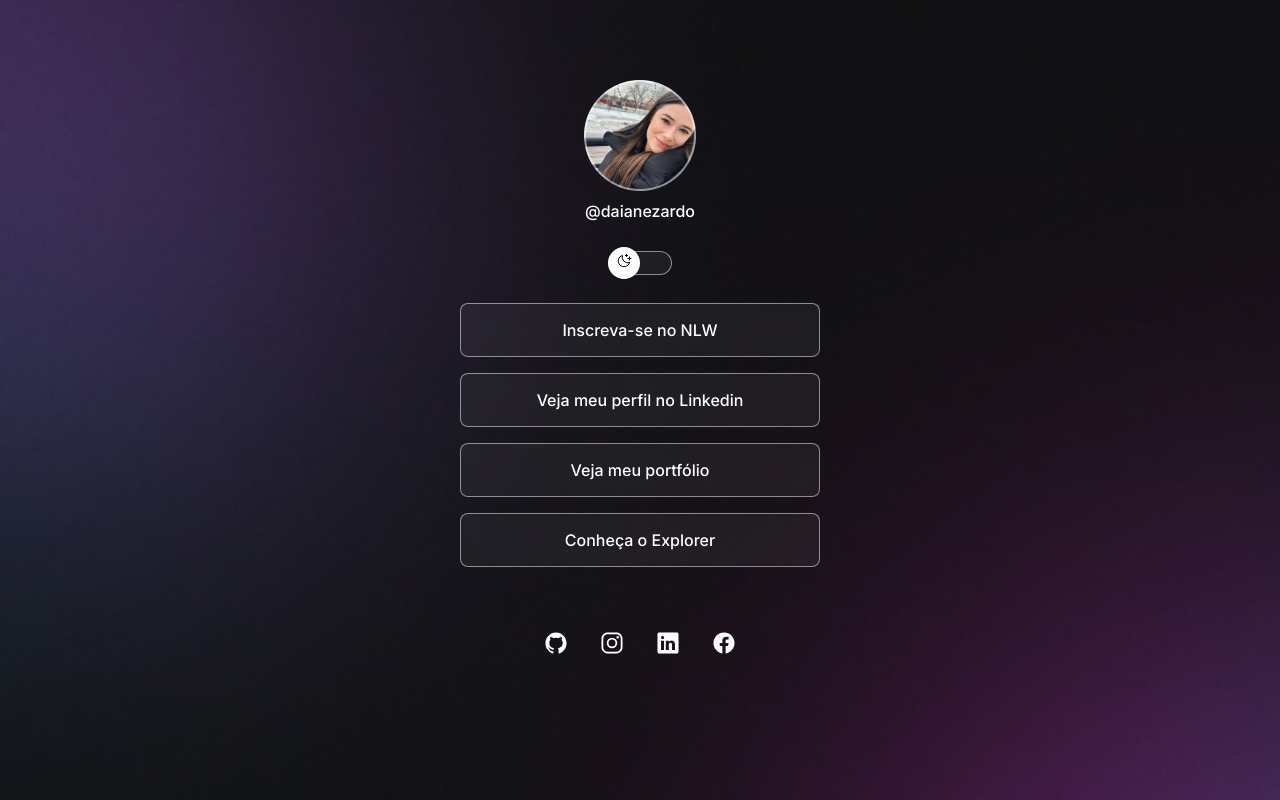
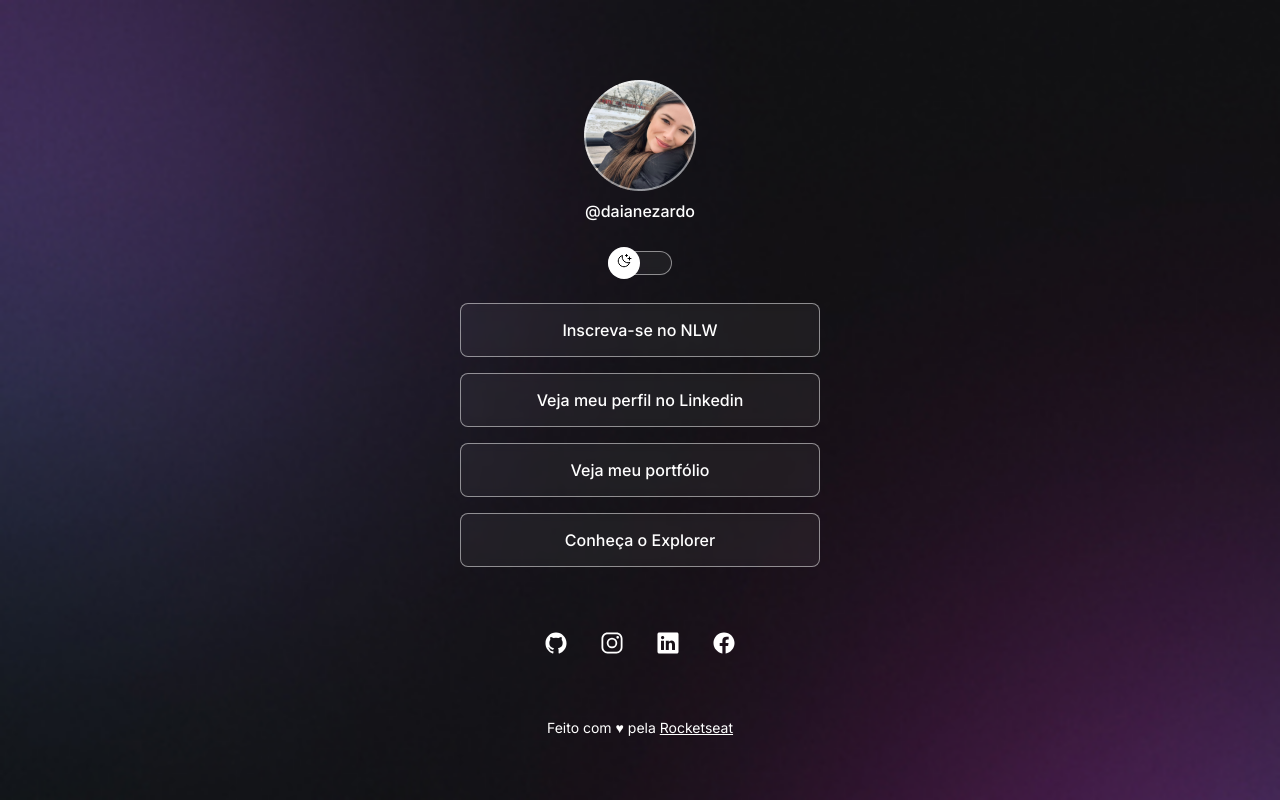
Before and after one commit to daianezardo/projeto-rocketseat, a plain HTML site: page index.html in a window 1280 px wide. Drawn offline with nearby package versions, Linux system fonts and the light colour scheme.

Commit message:
add readme

```diff
--- a/index.html
+++ b/index.html
@@ -48,6 +48,11 @@
             <ion-icon name="logo-facebook"></ion-icon>
             </a>
         </div>
+
+        <footer>
+            Feito com ♥ pela <a href="https://rocketseat.com.br/" target="_blank">Rocketseat</a>
+        </footer>
+
     </div>
     <script type="module" src="https://unpkg.com/ionicons@7.1.0/dist/ionicons/ionicons.esm.js"></script>
     <script nomodule src="https://unpkg.com/ionicons@7.1.0/dist/ionicons/ionicons.js"></script>
--- a/style.css
+++ b/style.css
@@ -144,3 +144,9 @@ ul li a:hover {
 
 
 }
+
+footer {
+    padding: 24px 0;
+    text-align: center;
+    font-size: 14px;
+  }
```
Also changed, not shown: .github/preview.jpg (added), 1 other file.
